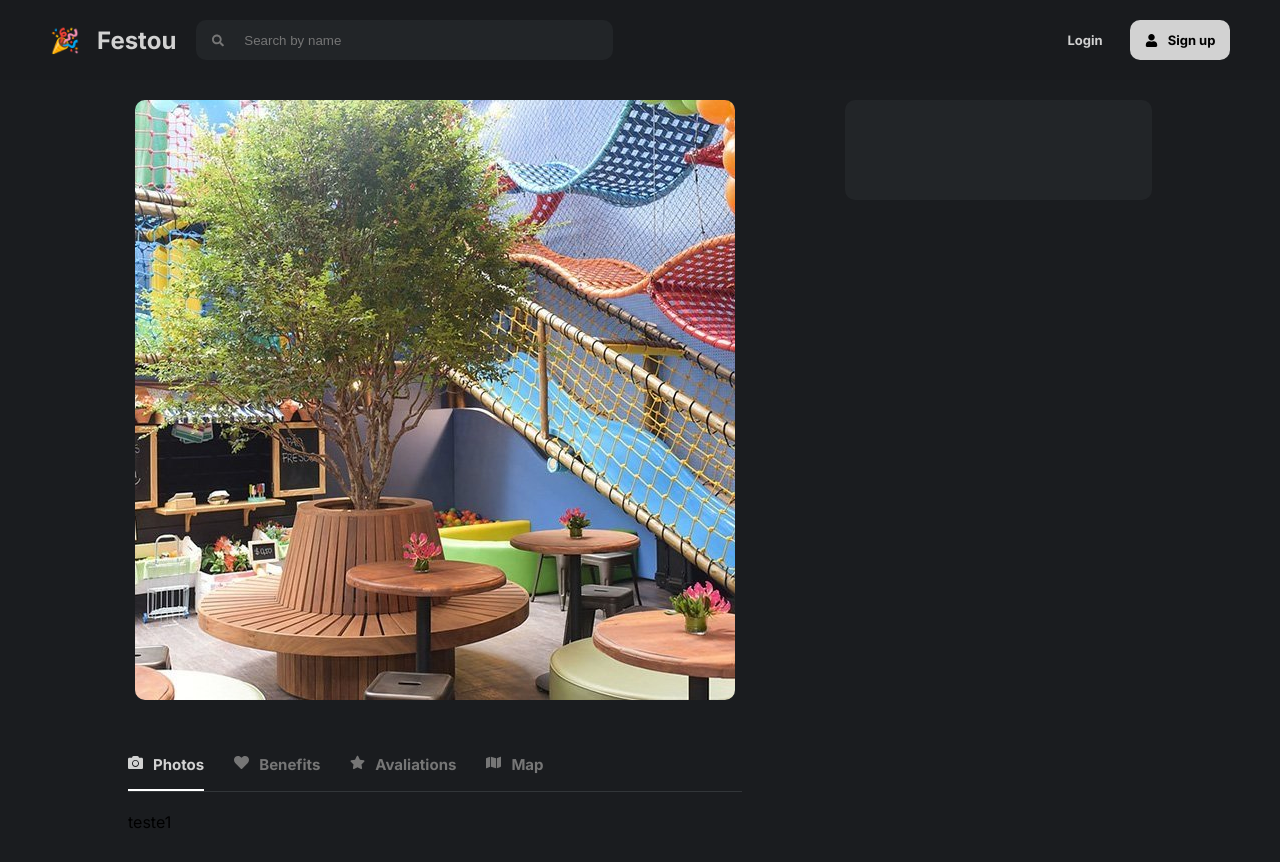
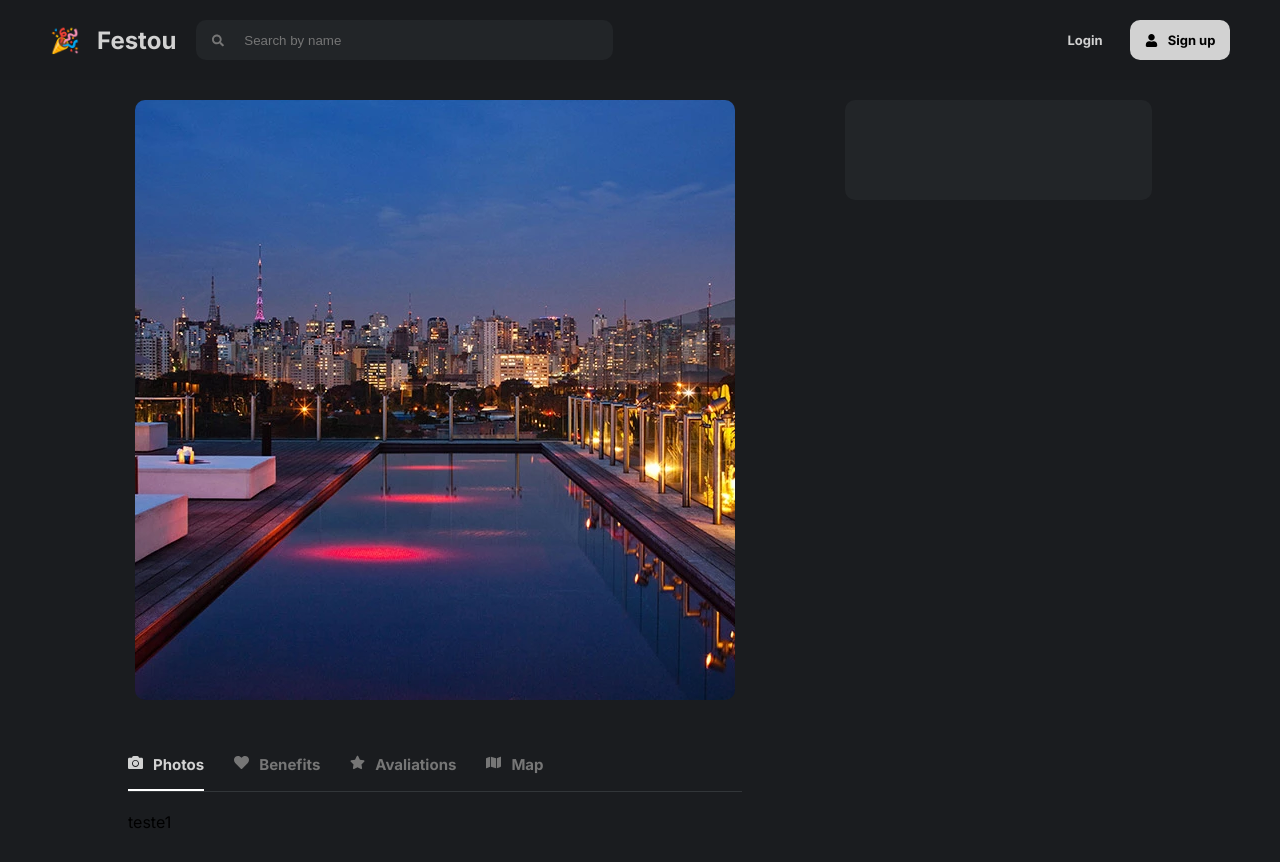
Before and after one commit to viniciuslazzari/festou-frontend, a React (Create React App) app: page /space in a window 1280 px wide. Built offline with nearby package versions, Linux system fonts and the light colour scheme.

Commit message:
💄 Minor changes

```diff
--- a/src/components/button/Button.css
+++ b/src/components/button/Button.css
@@ -6,5 +6,5 @@
     justify-content: center;
     font-size: 13px;
     font-weight: 700;
-    transition: background-color 0.3s ease-in-out;
+    transition: opacity 0.3s ease-in-out;
 }
--- a/src/components/results-section/ResultsSection.css
+++ b/src/components/results-section/ResultsSection.css
@@ -19,6 +19,7 @@
     border-style: solid;
     padding: 10px;
     border-radius: 10px;
+    flex: 1;
     max-width: 32%;
     cursor: pointer;
     border-color: #323639;
--- a/src/components/results-section/ResultsSection.tsx
+++ b/src/components/results-section/ResultsSection.tsx
@@ -19,7 +19,7 @@ const ResultsSection = (props: IResultSection) => {
   const renderResult = useCallback((item: IResult) => {
     return (
       <div onClick={() => handleSpaceClick(item.id)} className="result-item">
-        <img className="result-image" src="assets/1.jpg" alt="Result 1"/>
+        <img className="result-image" src="assets/4.webp" alt="Result 1"/>
         <div className="result-content">
           <div className="first-info" style={{ color: white }}>
             <p className="title">{item.name}</p>
--- a/src/pages/space/Space.tsx
+++ b/src/pages/space/Space.tsx
@@ -13,7 +13,7 @@ const Space = () => {
       <Menu inputFunction={() => {}}/>
       <div className="details">
         <div className="details-content">
-          <img className="details-image" src="assets/1.jpg" alt="Result 1"/>
+          <img className="details-image" src="assets/4.webp" alt="Result 1"/>
           <Tabs
             icons={[
               <FaCamera />,
```
